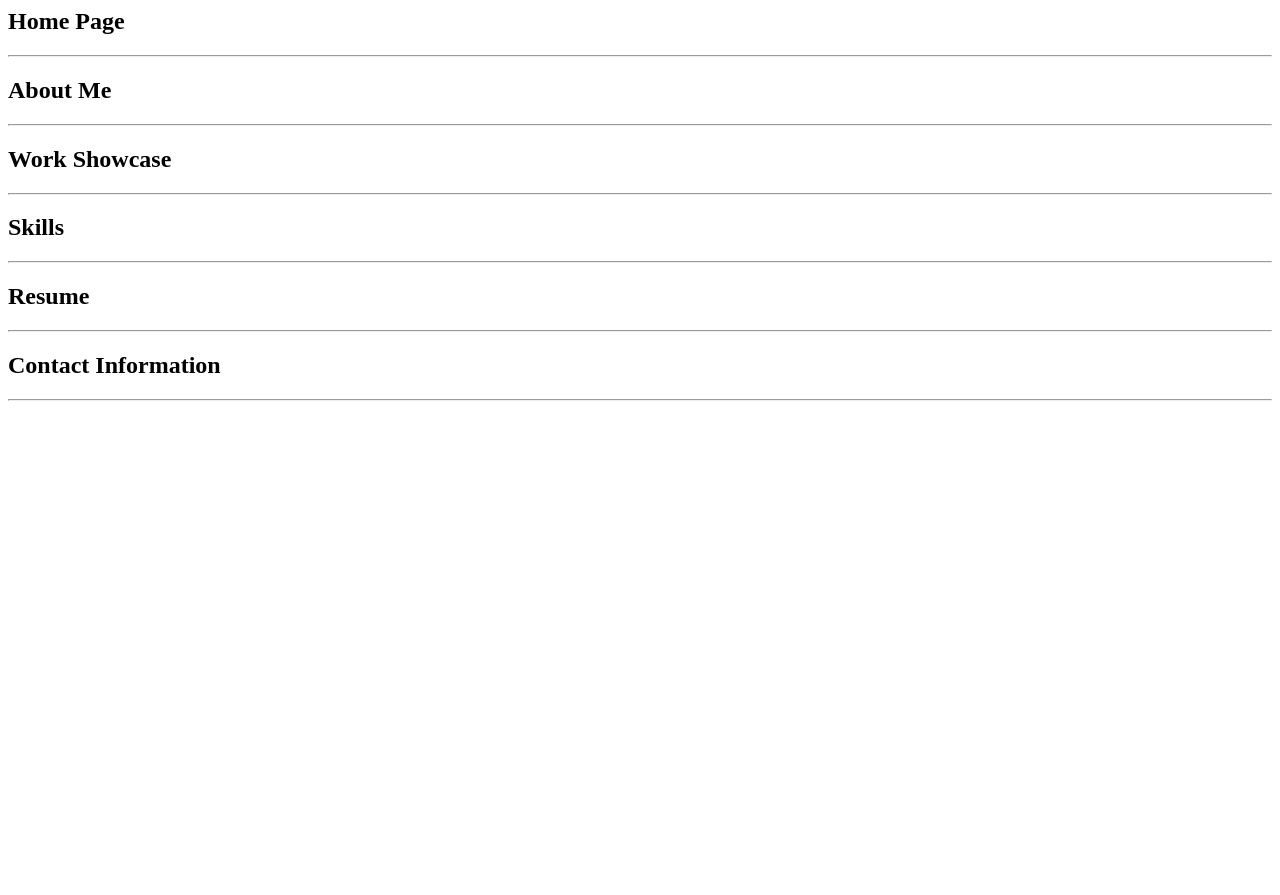
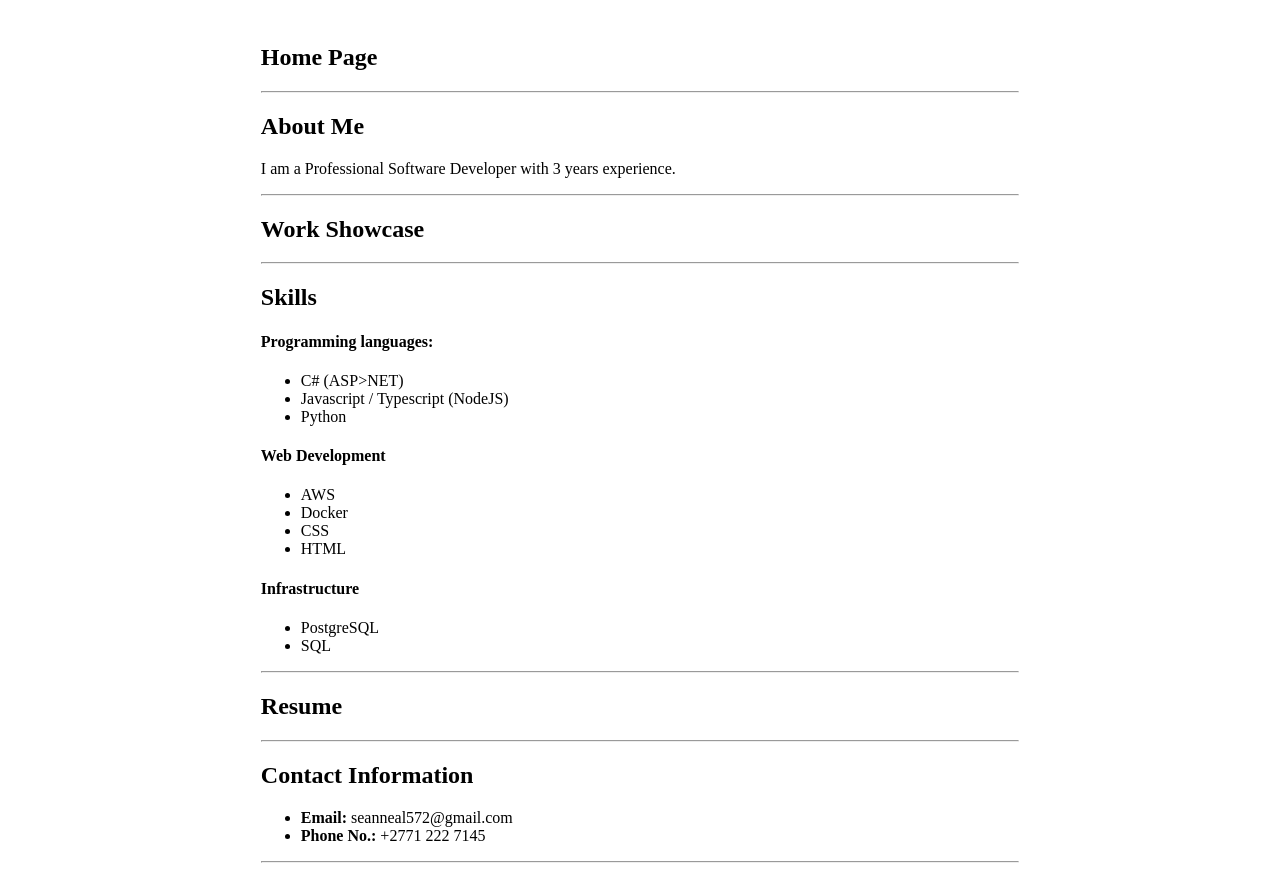
Before and after one commit to SeanThomasNeal/SeanThomasNeal.github.io, a plain HTML site: page index.html in a window 1280 px wide. Before the commit the page ends 800 px from the top, so only its background shows below. Drawn offline with Linux system fonts and the light colour scheme.

Commit message:
Added content

```diff
--- a/index.css
+++ b/index.css
@@ -0,0 +1,11 @@
+body {
+  display: flex;
+  flex-direction: column;
+  align-items: center;
+}
+
+.page {
+  padding: 16px 0;
+  max-width: 60%;
+  width: 100%;
+}
--- a/index.html
+++ b/index.html
@@ -6,12 +6,14 @@
     <title>My Portfolio</title>
   </head>
   <body>
+    <div class="page">
       <section>
         <header><h2>Home Page</h2></header>
       </section>
       <hr />
       <section>
         <header><h2>About Me</h2></header>
+        <p>I am a Professional Software Developer with 3 years experience.</p>
       </section>
       <hr />
       <section>
@@ -20,6 +22,26 @@
       <hr />
       <section>
         <header><h2>Skills</h2></header>
+        <h4>Programming languages:</h4>
+        <ul>
+          <li>C# (ASP>NET)</li>
+          <li>Javascript / Typescript (NodeJS)</li>
+          <li>Python</li>
+        </ul>
+
+        <h4>Web Development</h4>
+        <ul>
+          <li>AWS</li>
+          <li>Docker</li>
+          <li>CSS</li>
+          <li>HTML</li>
+        </ul>
+
+        <h4>Infrastructure</h4>
+        <ul>
+          <li>PostgreSQL</li>
+          <li>SQL</li>
+        </ul>
       </section>
       <hr />
       <section>
@@ -28,7 +50,12 @@
       <hr />
       <section>
         <header><h2>Contact Information</h2></header>
+        <ul>
+          <li><strong>Email: </strong>seanneal572@gmail.com</li>
+          <li><strong>Phone No.: </strong>+2771 222 7145</li>
+        </ul>
       </section>
       <hr />
+    </div>
   </body>
 </html>
```
Also changed, not shown: package.json (deleted, +0 -24 lines), README.md, 1 other file. Lines whose indentation alone changed are shown as unchanged.
